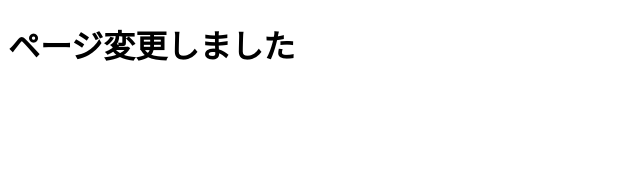
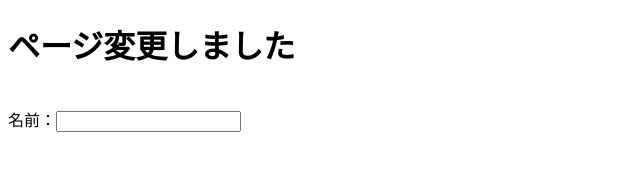
Before and after one commit to git-kensyu2312/teamC, a plain HTML site: page page1.html in a window 1280 px wide. Shown: the whole page, without its empty margins (0-640 px from the left). Drawn offline with Linux system fonts and the light colour scheme.

Commit message:
page.htmlに名前ボックスを追加

```diff
--- a/page1.html
+++ b/page1.html
@@ -8,7 +8,8 @@
 </head>
 <body>
     <h1>ページ変更しました</h1>
-
+    <br>
+    名前：<input type="text" name="name">
 
 </body>
 </html>
```
